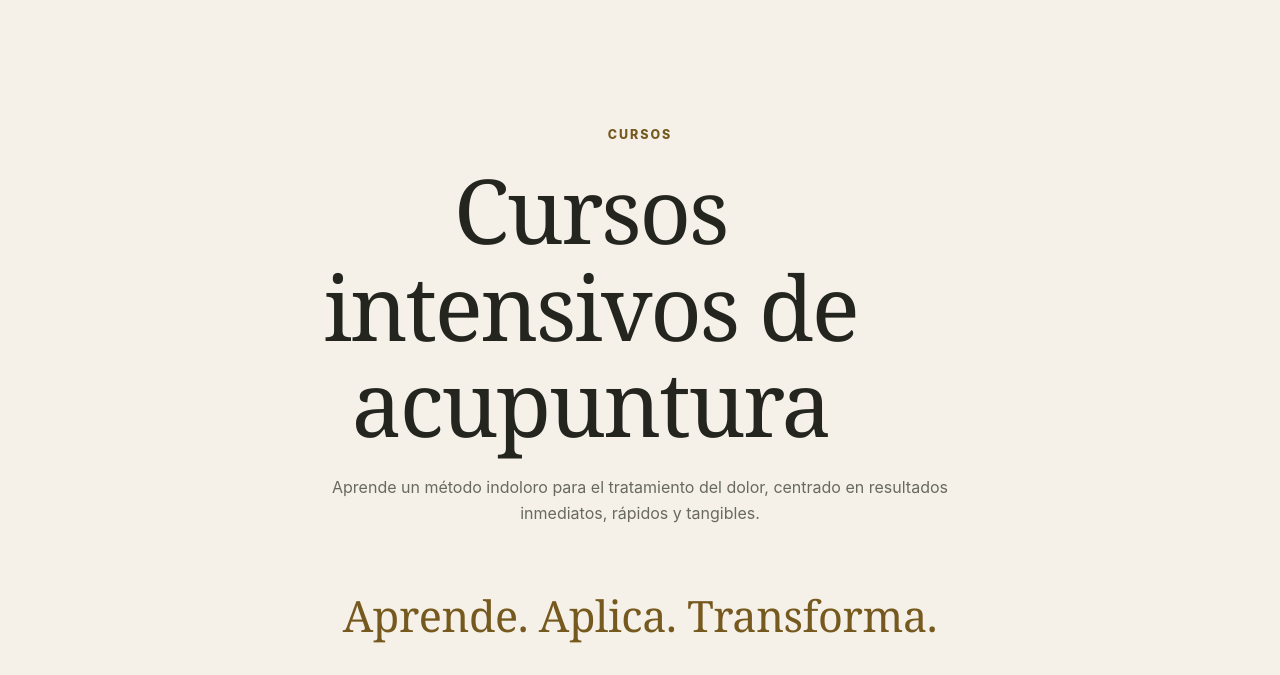
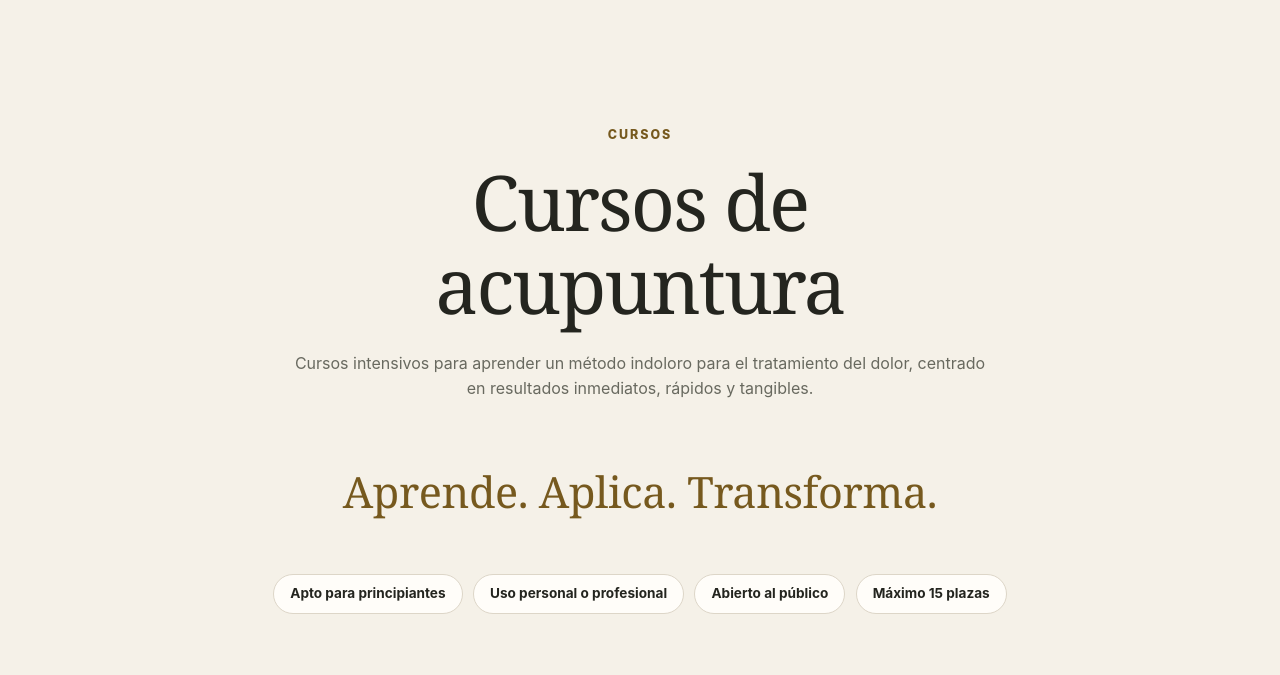
Before and after one commit to OscarNE/quirokinisi-website, a plain HTML site: page cursos/index.html in a window 1280 px wide. Shown: the part 85-760 px from the top of the page. Drawn offline with Linux system fonts and the light colour scheme.

Commit message:
events title fix

```diff
--- a/cursos/index.html
+++ b/cursos/index.html
@@ -64,10 +64,10 @@
     <section class="events section" aria-labelledby="cursos-title">
       <div class="section-heading section-heading-centered">
         <p class="eyebrow">Cursos</p>
-        <h1 id="cursos-title">Cursos intensivos de acupuntura</h1>
+        <h1 id="cursos-title">Cursos de acupuntura</h1>
         <p>
-          Aprende un método indoloro para el tratamiento del dolor, centrado
-          en resultados inmediatos, rápidos y tangibles.
+          Cursos intensivos para aprender un método indoloro para el tratamiento
+          del dolor, centrado en resultados inmediatos, rápidos y tangibles.
         </p>
       </div>
 
--- a/styles.css
+++ b/styles.css
@@ -453,6 +453,11 @@ p {
 
 .events {
   border-top: 1px solid var(--border);
+}
+
+.events .section-heading h1 {
+  max-width: none;
+  font-size: clamp(2.8rem, 6vw, 5rem);
 }
 
 .events-slogan {
```
